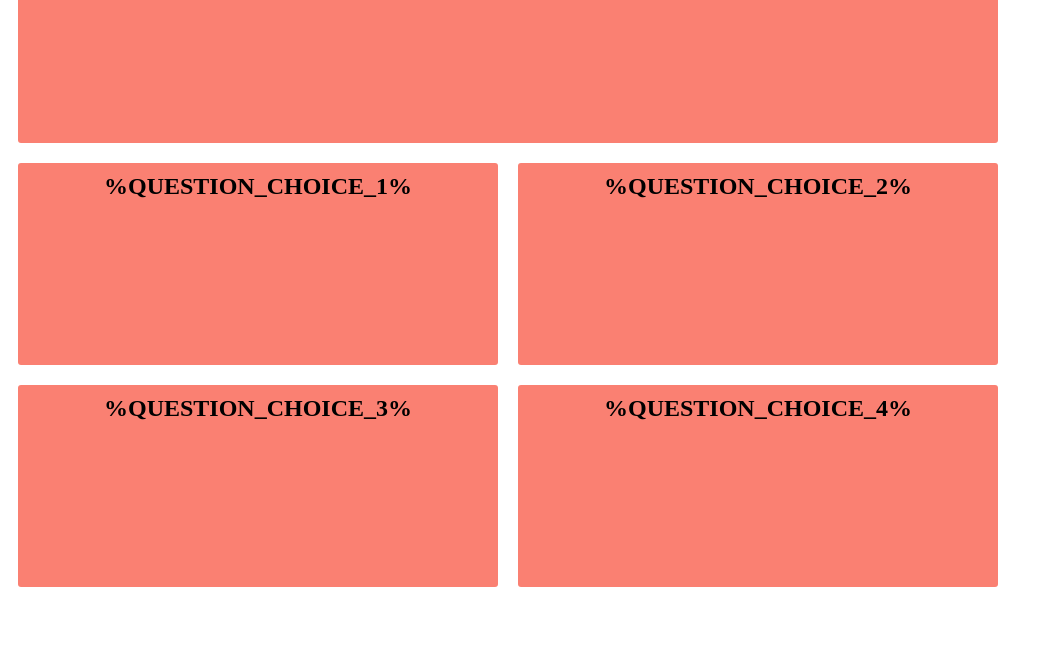
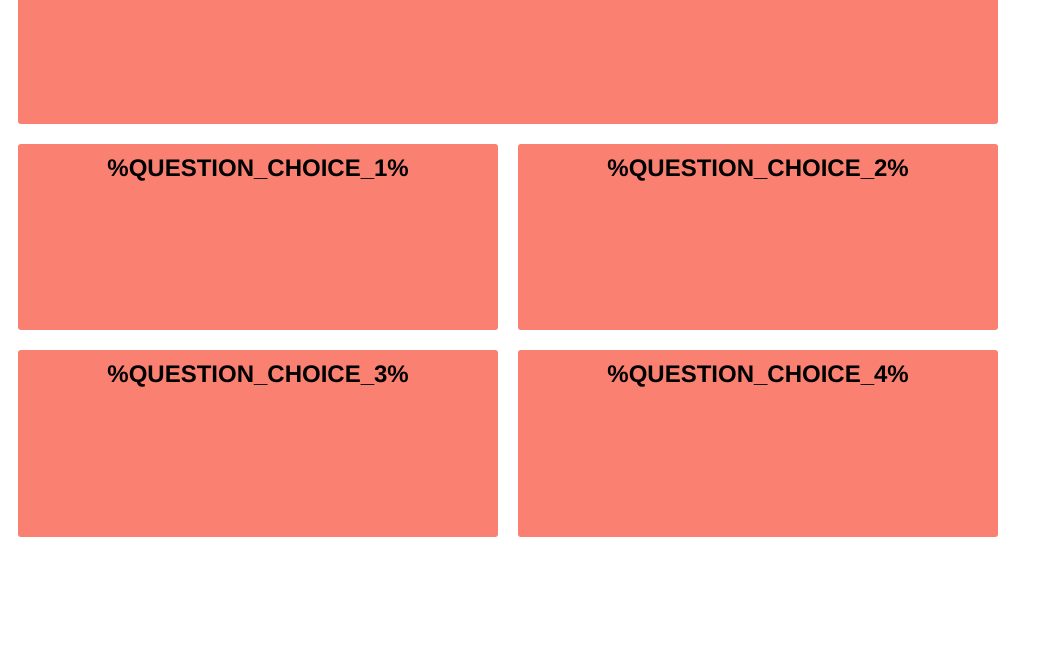
Before and after one commit to PippinDD/pippindd.github.io, a plain HTML site: page ddjobfair/index.html in a window 1280 px wide. Shown: the part 141-800 px from the top of the page, without its empty margins (0-1043 px from the left). Drawn offline with nearby package versions, Linux system fonts and the light colour scheme.

Commit message:
no message

```diff
--- a/ddjobfair/style.css
+++ b/ddjobfair/style.css
@@ -1,4 +1,6 @@
-div.game-body { width: 1000px; height: 700px; }
+body { font-family: Helvetica; }
+
+div.game-body { width: 1000px; height: 640px; }
 
 .round { border-radius: 3px; }
 .full-box { width: 96%; margin: 1%; padding: 1%; }
```
